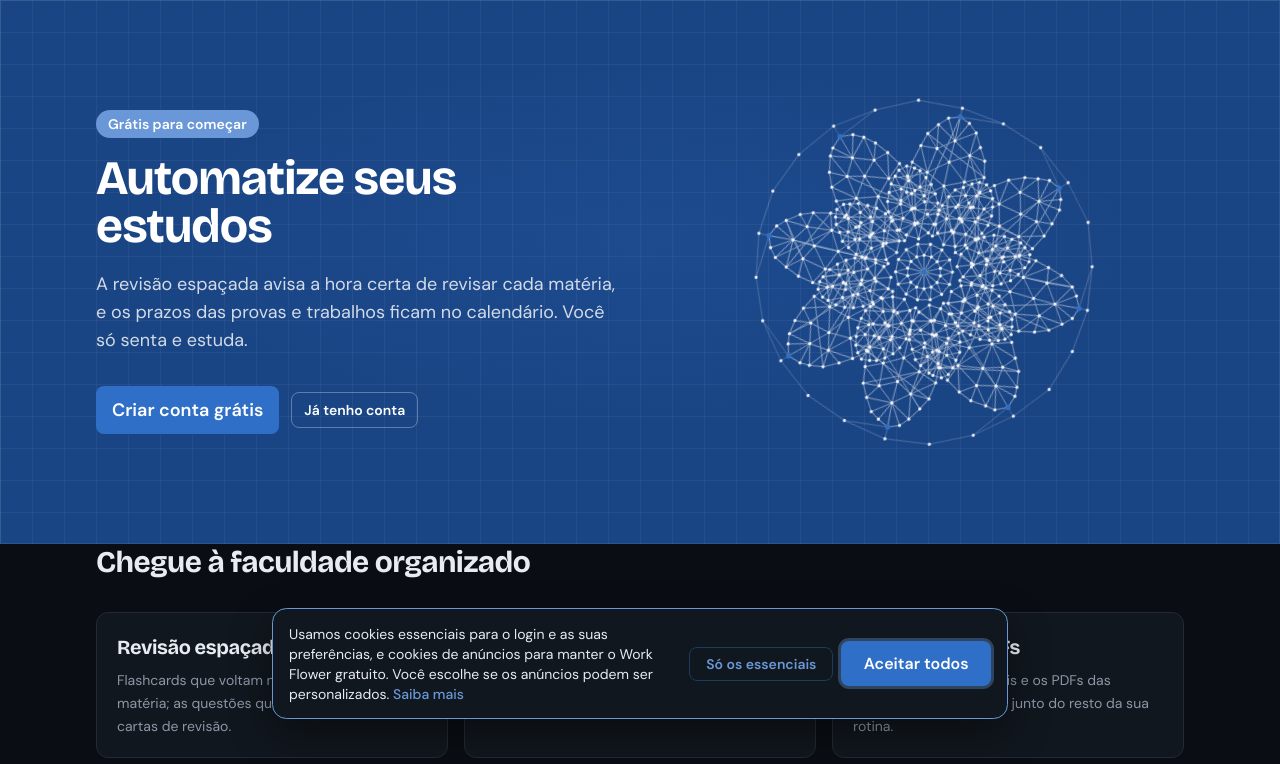
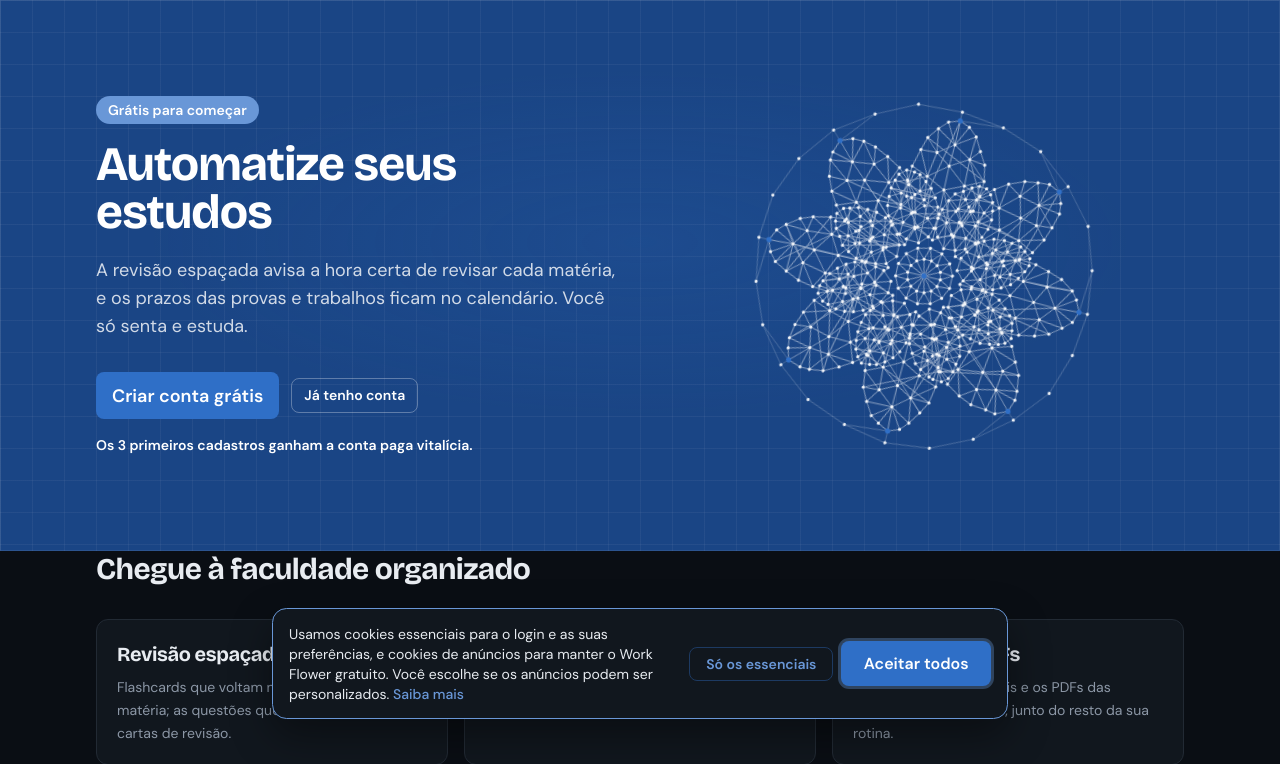
Before and after one commit to 20252ireads0018-netizen/work-flower, a Laravel app: page /estudos in a window 1280 px wide. Shown: the part 65-829 px from the top of the page. Run offline with Laravel 12, Linux system fonts and the light colour scheme; some libraries are stand-ins or nearby versions.

Commit message:
Versão de estudos da página inicial: linha "Os 3 primeiros cadastros ganham a conta paga vitalícia." abaixo do Criar conta grátis (concessão manual, sem contador)
Co-Authored-By: Claude Opus 5.5 <noreply@anthropic.com>

```diff
--- a/resources/views/publico/inicio.blade.php
+++ b/resources/views/publico/inicio.blade.php
@@ -23,6 +23,8 @@
                 <a href="{{ route('registro') }}" class="btn text-lg !px-6 !py-3">Criar conta grátis</a>
                 <a href="{{ route('login') }}" class="btn-cab">Já tenho conta</a>
             </div>
+            {{-- promoção dos anúncios; a conta vitalícia é concedida à mão, por isso sem contador de vagas --}}
+            <p class="mt-4 text-sm font-semibold" data-promo-vitalicia>Os 3 primeiros cadastros ganham a conta paga vitalícia.</p>
         </div>
         @else
         <div>
```
Also changed, not shown: tests/Feature/InicioEstudosTest.php (+3 -1 lines).
